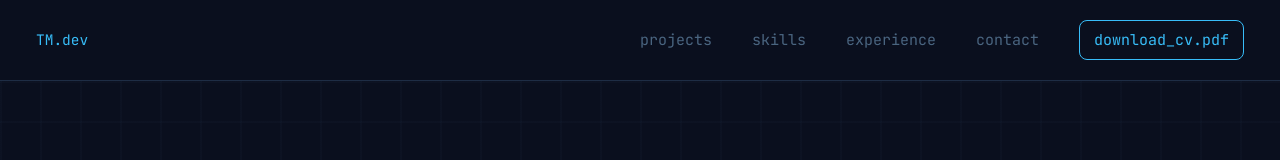
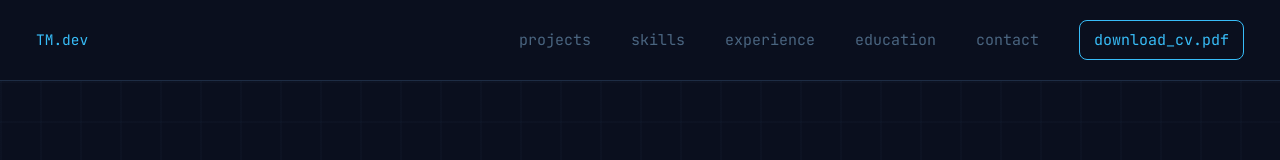
Before and after one commit to thatomakhusha/ThatoMakhushaPortfolio, a Next.js app: page / in a window 1280 px wide. Shown: the top 160 px of the page. Built offline with nearby package versions, Linux system fonts and the light colour scheme.

Commit message:
style(navbar): add education to nav link

```diff
--- a/src/components/Navbar.tsx
+++ b/src/components/Navbar.tsx
@@ -7,6 +7,7 @@ const navLinks = [
     { href: "/#projects", label: "projects" },
     { href: "/#skills", label: "skills" },
     { href: "/#experience", label: "experience" },
+    { href: "/#education", label: "education" },
     { href: "/#contact", label: "contact" },
 ];
 
```
